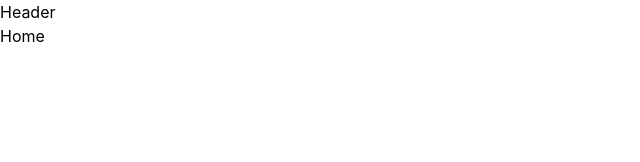
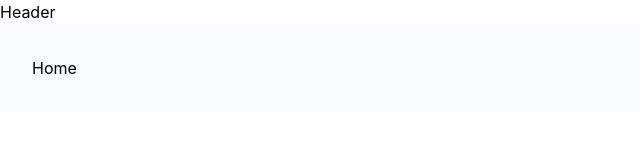
Before and after one commit to Favixx/dalle_clone, a React (Vite) app in the folder client/: page / in a window 1280 px wide. Shown: the top 162 px of the page, without its empty margins (0-640 px from the left). Built offline with nearby package versions, Linux system fonts and the light colour scheme; a web font is replaced by a local one.

Commit message:
fix: Added container, and main tag

```diff
--- a/client/src/App.tsx
+++ b/client/src/App.tsx
@@ -9,10 +9,12 @@ const App: FC = () => {
   return (
     <BrowserRouter>
       <Header />
-      <Routes>
-        <Route path={"/"} element={<Home />} />
-        <Route path={"/createpost"} element={<CreatePost />} />
-      </Routes>
+      <main className="sm:p-8 px-4 py-8 w-full bg-[#f9fafe] min-h-[calc(100vh - 73px)]">
+        <Routes>
+          <Route path={"/"} element={<Home />} />
+          <Route path={"/createpost"} element={<CreatePost />} />
+        </Routes>
+      </main>
     </BrowserRouter>
   );
 };
```
